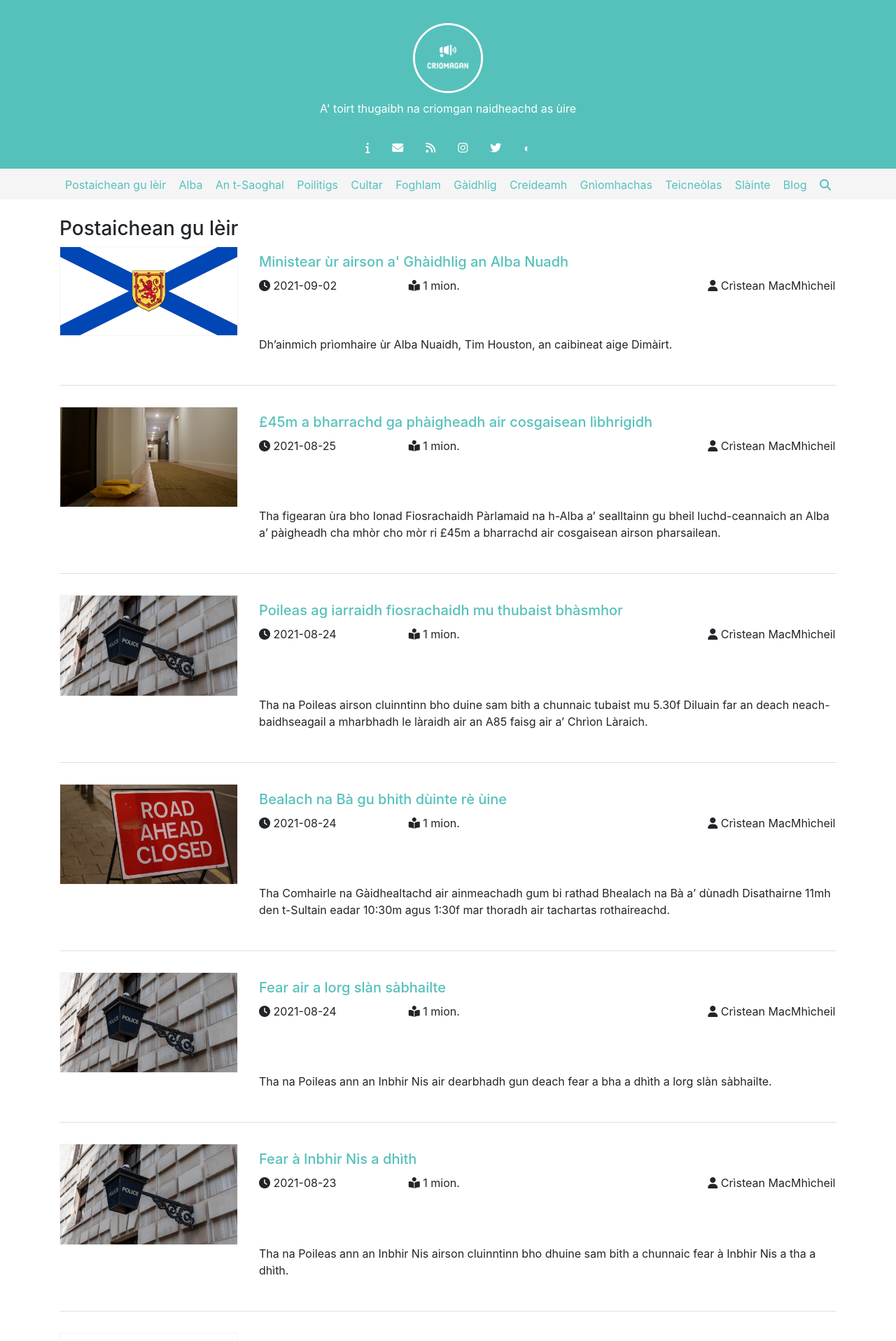
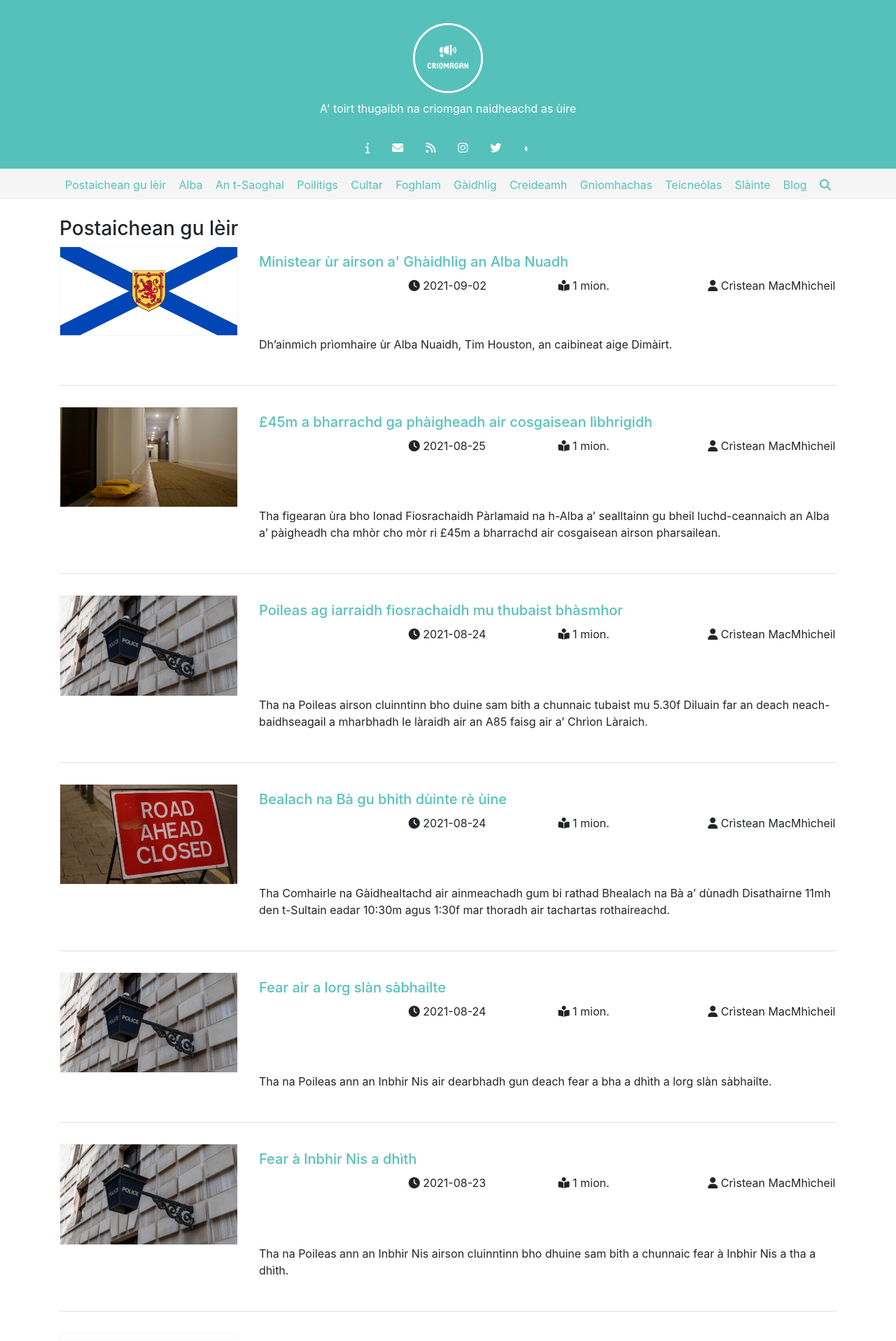
Before and after one commit to criomagan/criomagan.github.io, a Jekyll site: the page built from index.html, in a window 1280 px wide. Shown: the top 1916 px of the page at 70% size. Built offline with Jekyll 4.4.1, drawn with Linux system fonts in a browser that asks for light colours; nearby versions of some CDN libraries; the list of posts is cut into pages by our own code.

Commit message:
Update index.html

```diff
--- a/index.html
+++ b/index.html
@@ -14,7 +14,7 @@ image: /images/banner.jpg
           <div class="col-md-9">
             <h5 class="post-title"><a href="{{ site.baseurl }}{{ post.url }}">{{ post.title }}</a></h5>
             <div class="row">
-              <div class="col-md-3">
+              <div class="col-md-3 offset-md-3">
                 <p><i class="fas fa-clock"></i> {{ post.date | date: "%Y-%m-%d" }}</p>
               </div>
               <div class="col-md-3">
@@ -23,7 +23,7 @@ image: /images/banner.jpg
                 {{ words | divided_by: 180 | plus: 1 }} mion.
                 </span></p>
               </div>
-              <div class="col-md-3 offset-md-3">
+              <div class="col-md-3">
                 <p><i class="fas fa-user"></i> {{ post.author }}</p>
               </div>
             </div>
```
